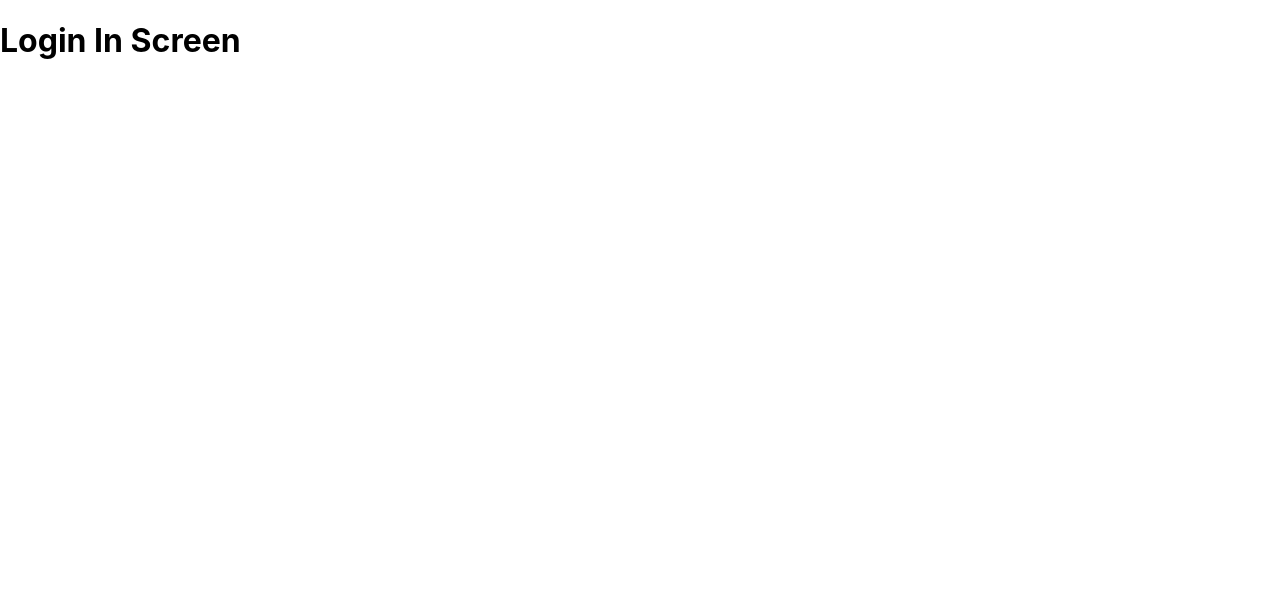
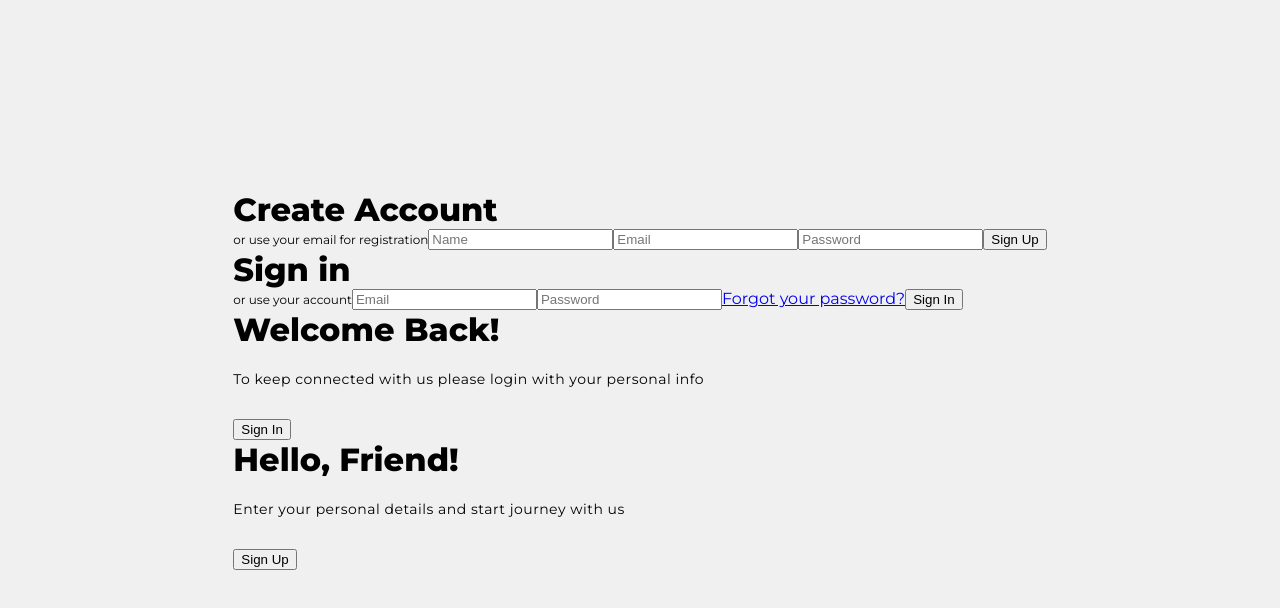
Before and after one commit to ConnorScoma1/Project-3, a React (Create React App) app: page / in a window 1280 px wide. Shown: the top 608 px of the page. Built offline with nearby package versions, Linux system fonts and the light colour scheme.

Commit message:
login page styles

```diff
--- /dev/null
+++ b/src/components/App.css
@@ -0,0 +1,34 @@
+@import url('https://fonts.googleapis.com/css?family=Montserrat:400,800');
+
+
+* {
+    box-sizing: border-box;
+}
+
+body {
+    font-family: 'Montserrat', 'sans-serif';
+    background: #f0f0f0;
+    display: flex;
+    flex-direction: column;
+    justify-content: center;
+    align-items: center;
+    height: 100vh;
+    margin: -20px 0 50px;
+}
+
+h1 {
+    font-weight: bold;
+    margin: 0;
+}
+
+p {
+    font-size: 14px;
+    font-weight: 100;
+    line-height: 20px;
+    letter-spacing: 0.5px;
+    margin: 20px 0 30px;
+}
+
+span {
+    font-size: 12px;
+}
--- a/src/components/Login.js
+++ b/src/components/Login.js
@@ -1,13 +1,49 @@
 import React, { Component } from "react";
+import './App.css';
 
 class Login extends Component {
 
     render() {
-    return(
-        <div className="login-form">
-            <h1>Login In Screen</h1>
-        </div>
-    )
+        return (
+            <div className="login-form">
+                <div class="container" id="container">
+                    <div class="form-container sign-up-container">
+                        <form action="#">
+                            <h1>Create Account</h1>
+                            <span>or use your email for registration</span>
+                            <input type="text" placeholder="Name" />
+                            <input type="email" placeholder="Email" />
+                            <input type="password" placeholder="Password" />
+                            <button>Sign Up</button>
+                        </form>
+                    </div>
+                    <div class="form-container sign-in-container">
+                        <form action="#">
+                            <h1>Sign in</h1>
+                            <span>or use your account</span>
+                            <input type="email" placeholder="Email" />
+                            <input type="password" placeholder="Password" />
+                            <a href="/">Forgot your password?</a>
+                            <button>Sign In</button>
+                        </form>
+                    </div>
+                    <div class="overlay-container">
+                        <div class="overlay">
+                            <div class="overlay-panel overlay-left">
+                                <h1>Welcome Back!</h1>
+                                <p>To keep connected with us please login with your personal info</p>
+                                <button class="ghost" id="signIn">Sign In</button>
+                            </div>
+                            <div class="overlay-panel overlay-right">
+                                <h1>Hello, Friend!</h1>
+                                <p>Enter your personal details and start journey with us</p>
+                                <button class="ghost" id="signUp">Sign Up</button>
+                            </div>
+                        </div>
+                    </div>
+                </div>
+            </div>
+        )
     }
 }
 
```
